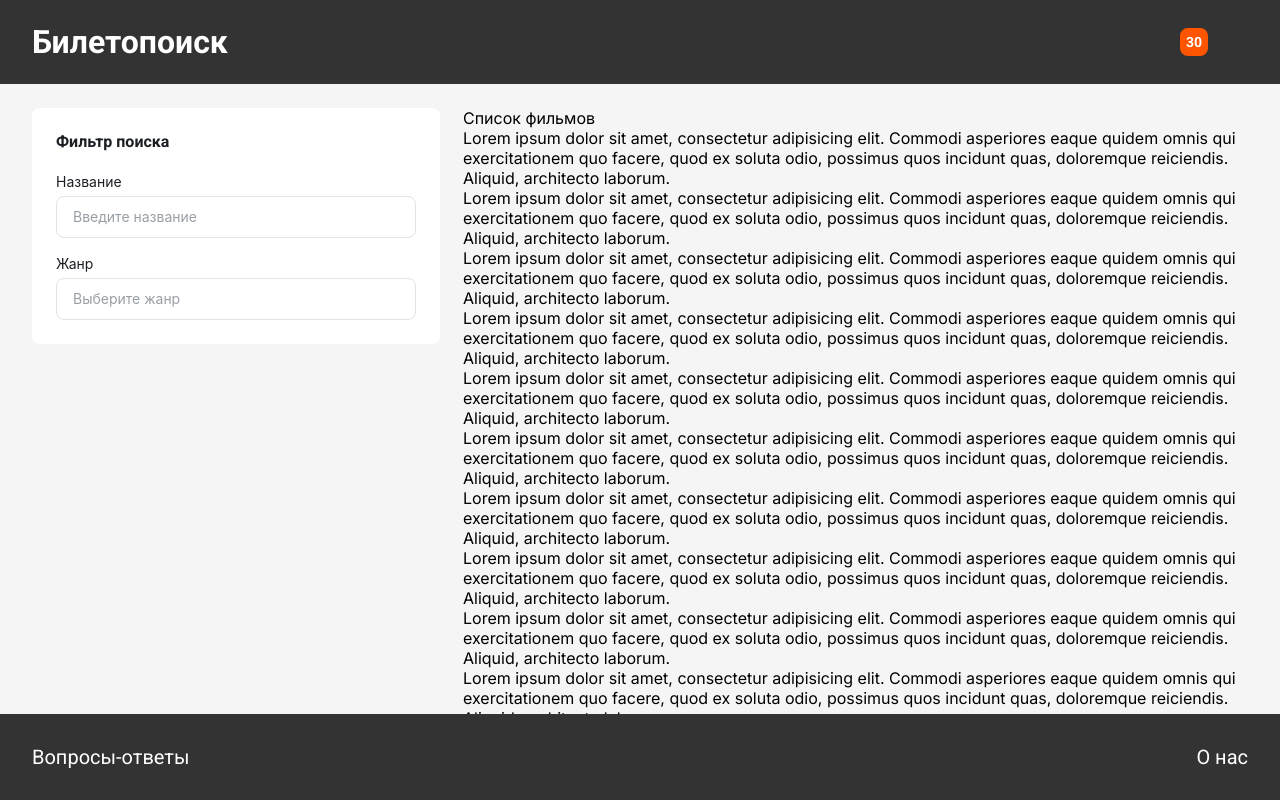
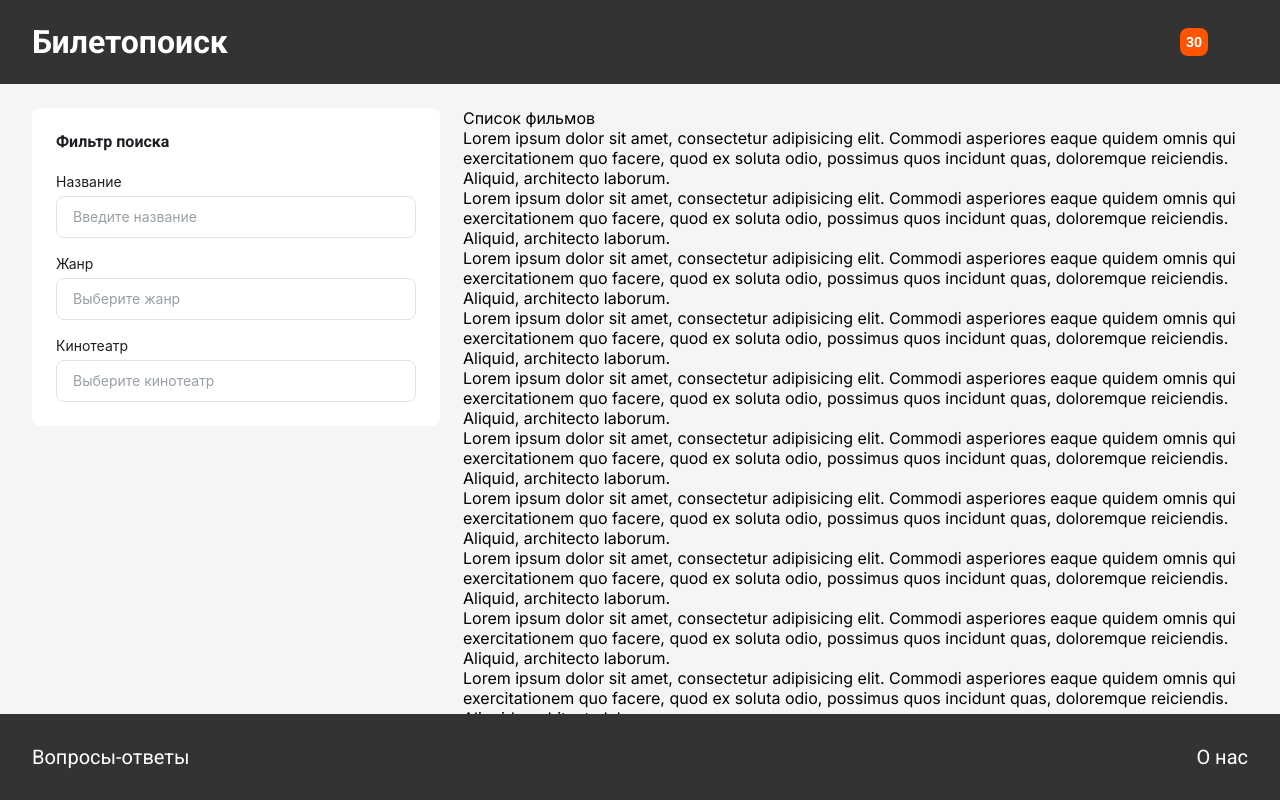
Before and after one commit to Anakharsis9/hw-biletpoisk, a Next.js app: page / in a window 1280 px wide. Built offline with nearby package versions, Linux system fonts and the light colour scheme; a web font is replaced by a local one.

Commit message:
add cinema select

```diff
--- a/src/components/FilterSearch/index.tsx
+++ b/src/components/FilterSearch/index.tsx
@@ -5,17 +5,31 @@ import { Select } from "../Base/Select";
 import style from "./FilterSearch.module.scss";
 
 export const FilterSearch = () => {
-  const [genre, setGenreValue] = useState("");
-  const handleGenreSelect = (value: string) => {
-    setGenreValue(value);
-  };
   const options = [
+    { title: "Не выбран", value: "-" },
     { title: "Боевик", value: "Боевик" },
     { title: "Комедия", value: "Комедия" },
     { title: "Фэнтези", value: "Фэнтези" },
     { title: "Ужасы", value: "Ужасы" }
   ];
+  const cinemas = [
+    { title: "Не выбран", value: "-" },
+    { title: "cinema1", value: "cinema1" },
+    { title: "cinema2", value: "cinema2" },
+    { title: "cinema3", value: "cinema3" },
+  ];
+
+  const [genre, setGenreValue] = useState("");
+  const handleGenreSelect = (value: string) => {
+    setGenreValue(value);
+  };
   const selectedGenre = options.find(item => item.value === genre);
+
+  const [cinema, setCinemaValue] = useState("");
+  const handleCinemaSelect = (value: string) => {
+    setCinemaValue(value);
+  };
+  const selectedCinema = cinemas.find(item => item.value === cinema);
 
   return (
     <div className={style["filter-wrapper"]}>
@@ -39,6 +53,15 @@ export const FilterSearch = () => {
             onChange={handleGenreSelect}
           />
         </label>
+        <label className={style["input-label"]}>
+          Кинотеатр
+          <Select
+            selected={selectedCinema || null}
+            options={cinemas}
+            placeholder="Выберите кинотеатр"
+            onChange={handleCinemaSelect}
+          />
+        </label>
       </div>
     </div>
   );
```
